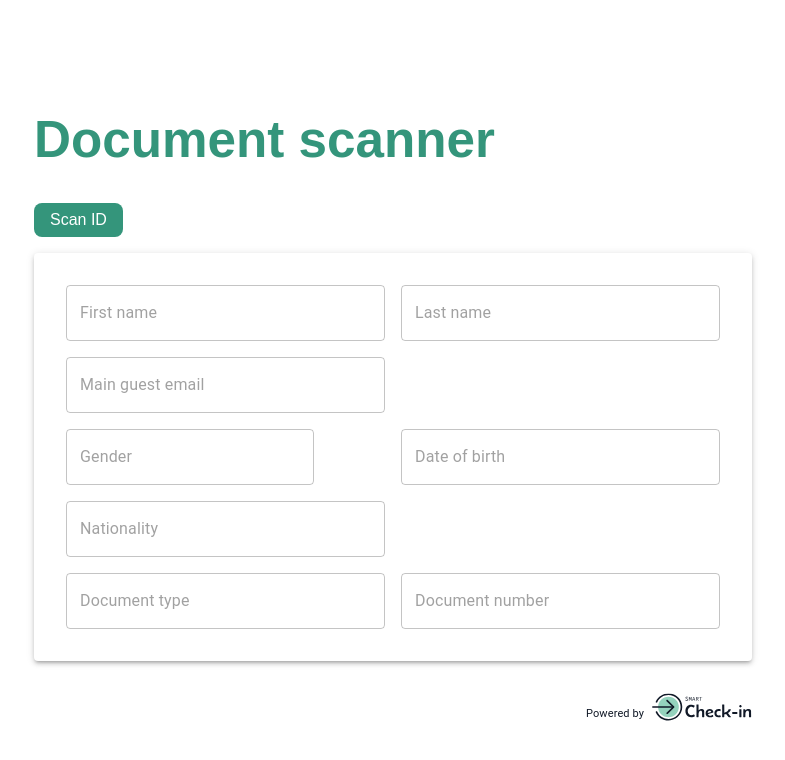
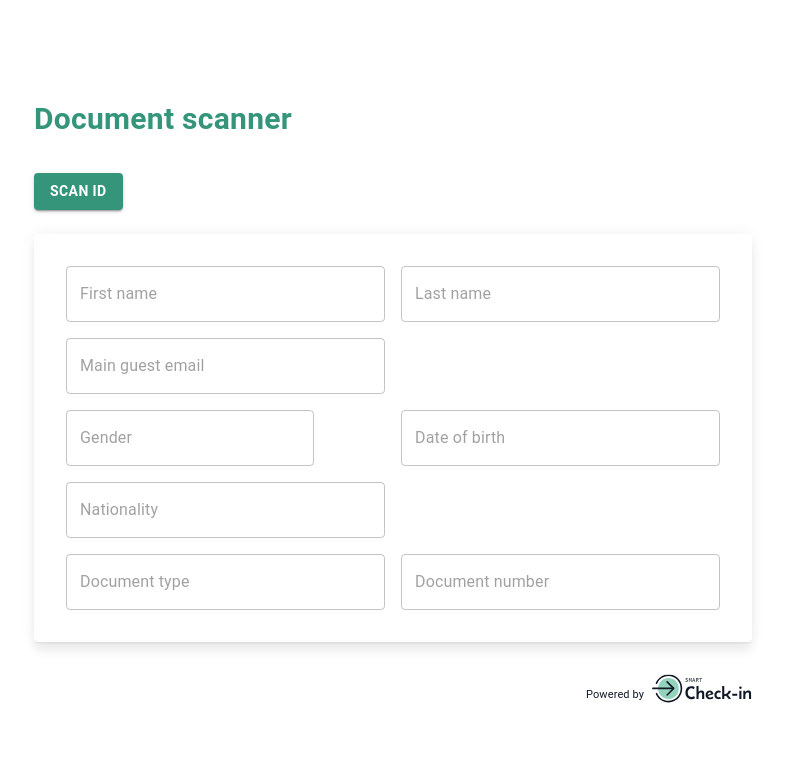
Before and after one commit to mihajanstrehovec/id-scanning, a React (Vite) app: page / in a window 1280 px wide. Shown: the top 760 px of the page, without its empty margins (247-1032 px from the left). Built offline with nearby package versions, Linux system fonts and the light colour scheme; no server answers; what @scandit/web-id-bolt would draw is missing.

Commit message:
style improvments

```diff
--- a/src/App.jsx
+++ b/src/App.jsx
@@ -7,7 +7,7 @@ function App() {
   return (
     <div style={{ padding: '1rem' }}>
 
-      <h1>Document scanner</h1>
+      <Typography fontSize={30} fontWeight={600} mb={4}>Document scanner</Typography>
       <IDBoltScanner />
       <Stack alignItems={'end'} justifyContent={'flex-end'} display={'flex'} direction={'row'} spacing={1}>
         <Typography fontSize={11} sx={{color: '#111927'}}>Powered by</Typography>
--- a/src/IDBoltScanner.jsx
+++ b/src/IDBoltScanner.jsx
@@ -103,9 +103,10 @@ const IDBoltScanner = () => {
 
   return (
     <div>
-      <button onClick={() => startIdBolt(onCompletionCallback)}>Scan ID</button>
-
-      <Card sx={{ padding: 4, marginTop: 2 }} elevation={3}>
+      <Button variant='contained' onClick={() => startIdBolt(onCompletionCallback)} sx={{backgroundColor: '#34957B', fontWeight: 600, '&:focus': { outline: 'none'}}} >Scan ID</Button>
+      <Card sx={{ padding: 4, marginTop: 3,
+        boxShadow: '0px 2px 0px rgba(0, 0, 0, 0.04), 0px 10px 10px 0px rgba(0, 0, 0, 0.06), 0px 0px 15px 0px rgba(0, 0, 0, 0.06)'
+       }} >
         <Grid container spacing={2}>
           <Grid size={6}>
             <TextField value={scanResult?.capturedId.firstName} fullWidth placeholder="First name"></TextField>
```
